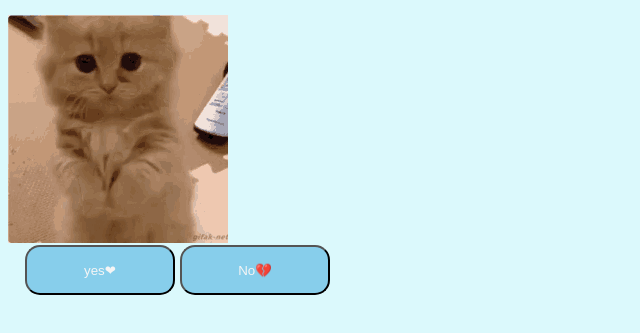
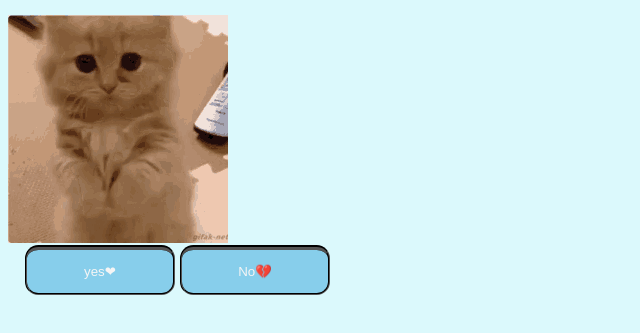
Before and after one commit to PAPI251II/ropert, a plain HTML site: page index.html in a window 1280 px wide. Shown: the part 105-438 px from the top of the page, without its empty margins (0-640 px from the left). Drawn offline with Linux system fonts and the light colour scheme.

Commit message:
Update style.css

```diff
--- a/style.css
+++ b/style.css
@@ -3,7 +3,9 @@
   height:50px;
   color: whitesmoke;
   background-color: skyblue;
-  border-radius: 15px;
+  border-radius: 1em;
+  border-style: groove;
+  border-top-width: thick;
 
   position: absolute;
   left:180px;
@@ -15,7 +17,9 @@
   height: 50px;
   color: whitesmoke;
   background-color: skyblue;
-  border-radius: 15px;
+	border-radius: 1em;
+	border-style: groove;
+	border-top-width: thick;
 
   position: absolute;
   left:25px;
```
